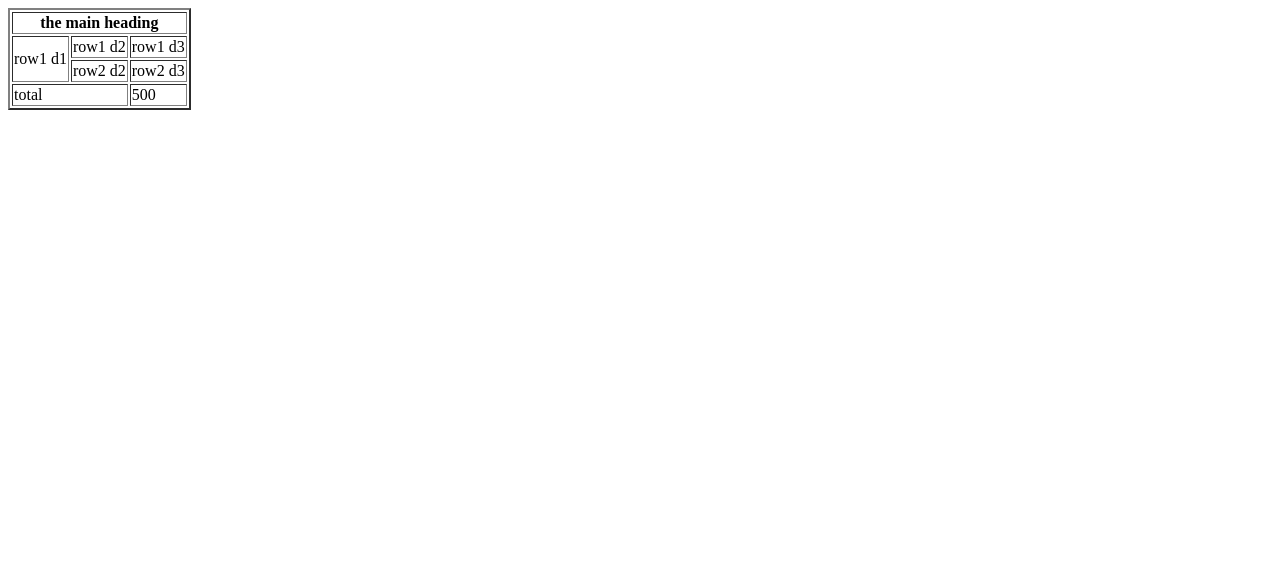
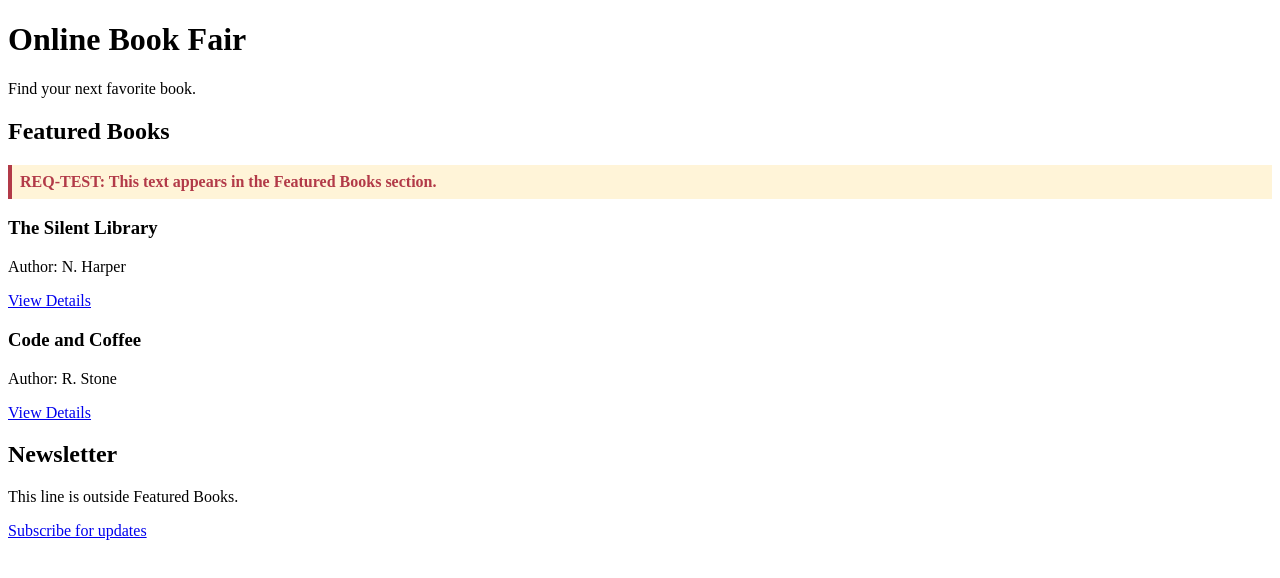
Before and after one commit to KirranKumar18/Classes, a plain HTML site: page WT/practice.html in a window 1280 px wide. Drawn offline with Linux system fonts and the light colour scheme.

Commit message:
Add Java classes for Twopionter and PatternMatching; update HTML structure and CSS styles

```diff
--- /dev/null
+++ b/WT/practice.css
@@ -0,0 +1,18 @@
+/* Contextual selector: only styles .req-test inside .featured-books */
+.featured-books .req-test {
+	color: #b23a48;
+	font-weight: bold;
+	background-color: #fff4d8;
+	padding: 8px;
+	border-left: 4px solid #b23a48;
+}
+
+/* Pseudo-class selector */
+a:hover {
+	color: #fff;
+	background-color: #ff0000;
+}
+
+.details-link:visited {
+	color: blue;
+}
--- a/WT/practice.html
+++ b/WT/practice.html
@@ -2,26 +2,39 @@
 <html lang="en">
 <head>
     <meta charset="UTF-8">
-    <meta name="viewport" content="width= , initial-scale=1.0">
-    <title>Document</title>
+    <meta name="viewport" content="width=device-width, initial-scale=1.0">
+    <title>Online Book Fair</title>
+    <link rel="stylesheet" href="practice.css">
 </head>
 <body>
-    <table border="2px">
-        <th colspan="3">the main heading</th>
-        <tr>
-            <td rowspan="2"> row1 d1</td>
-            <td> row1 d2</td>
-            <td> row1 d3</td>
-        </tr>
-        <tr>
-            <!-- <td>row2 d1</td> -->
-            <td>row2 d2</td>
-            <td>row2 d3</td>
-        </tr>
-        <tr>
-            <td colspan="2">total</td>
-            <td>500</td>
-        </tr>
-    </table>
+    <header>
+        <h1>Online Book Fair</h1>
+        <p>Find your next favorite book.</p>
+    </header>
+
+    <main>
+        <section class="featured-books">
+            <h2>Featured Books</h2>
+            <p class="req-test">REQ-TEST: This text appears in the Featured Books section.</p>
+
+            <article class="book-card">
+                <h3>The Silent Library</h3>
+                <p>Author: N. Harper</p>
+                <a href="#" class="details-link">View Details</a>
+            </article>
+
+            <article class="book-card">
+                <h3>Code and Coffee</h3>
+                <p>Author: R. Stone</p>
+                <a href="#" class="details-link">View Details</a>
+            </article>
+        </section>
+
+        <section class="newsletter">
+            <h2>Newsletter</h2>
+            <p class="req-test">This line is outside Featured Books.</p>
+            <a href="#">Subscribe for updates</a>
+        </section>
+    </main>
 </body>
 </html>
```
Also changed, not shown: WT/practice.txt (deleted), 2 other files.
